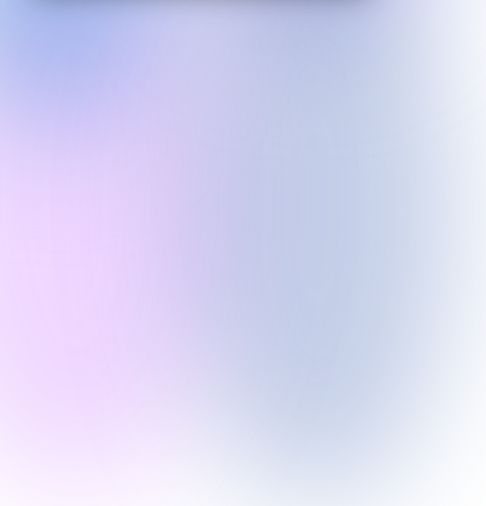
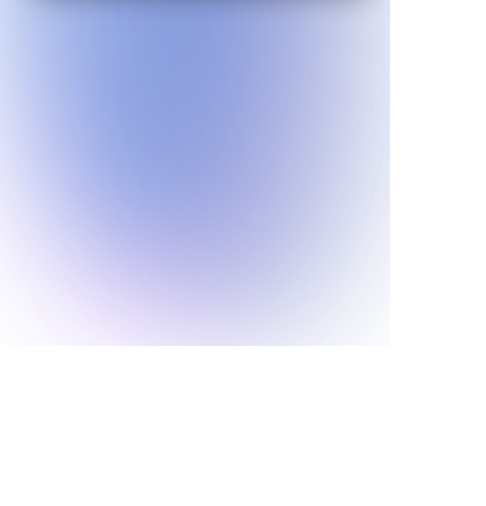
Before and after one commit to 1Maatheus/todo-list-js-vanilla, a plain HTML site: page index.html in a window 390 px wide. Shown: the part 498-1004 px from the top of the page, 486 px wide, since content can reach past the window. After the commit the page ends 844 px from the top, so only its background shows below. Drawn offline with Linux system fonts and the light colour scheme.

Commit message:
Fixing bugs

```diff
--- a/sass/_global.scss
+++ b/sass/_global.scss
@@ -53,7 +53,7 @@ body {
   border-radius: 50%;
   background-color: #fff;
   display: block;
-  transition: 0.5s ease;
+  transition: 0.3s ease;
 }
 
 .ball.active {
@@ -138,32 +138,31 @@ body {
   .bg-div {
     width: 90vw;
     height: 70vh;
-    right: -6rem;
-    top: -4rem;
+    right: 0;
     background-color: #b6b5ebc2;
   }
 
   .bg-div-2 {
     width: 70vw;
     height: 90vh;
-    left: -5rem;
-    top: -8rem;
+    left: 0;
+    top: 0rem;
     background-color: #99d1e7;
   }
 
   .bg-div-3 {
     width: 80vw;
     height: 70vh;
-    left: -5rem;
-    bottom: -9rem;
+    left: 0;
+    bottom: 0;
     background-color: #ba51ff3b;
   }
 
   .bg-div-4 {
     width: 70vw;
     height: 70vh;
-    right: -4rem;
-    bottom: -10rem;
+    right: 0;
+    bottom: 0;
     background-color: #3a5faf4d;
   }
 
```
Also changed, not shown: css/style.css, 1 other file.
